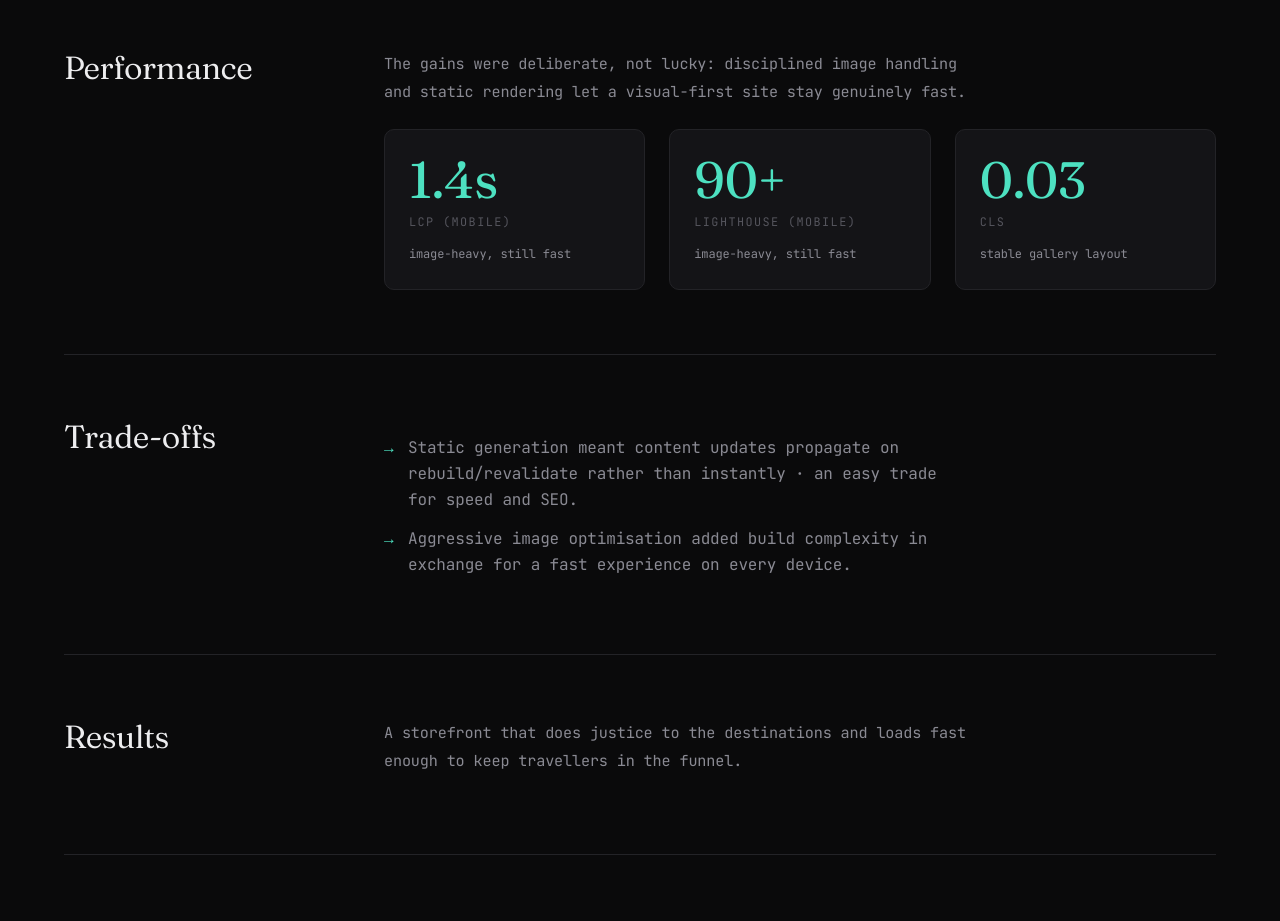
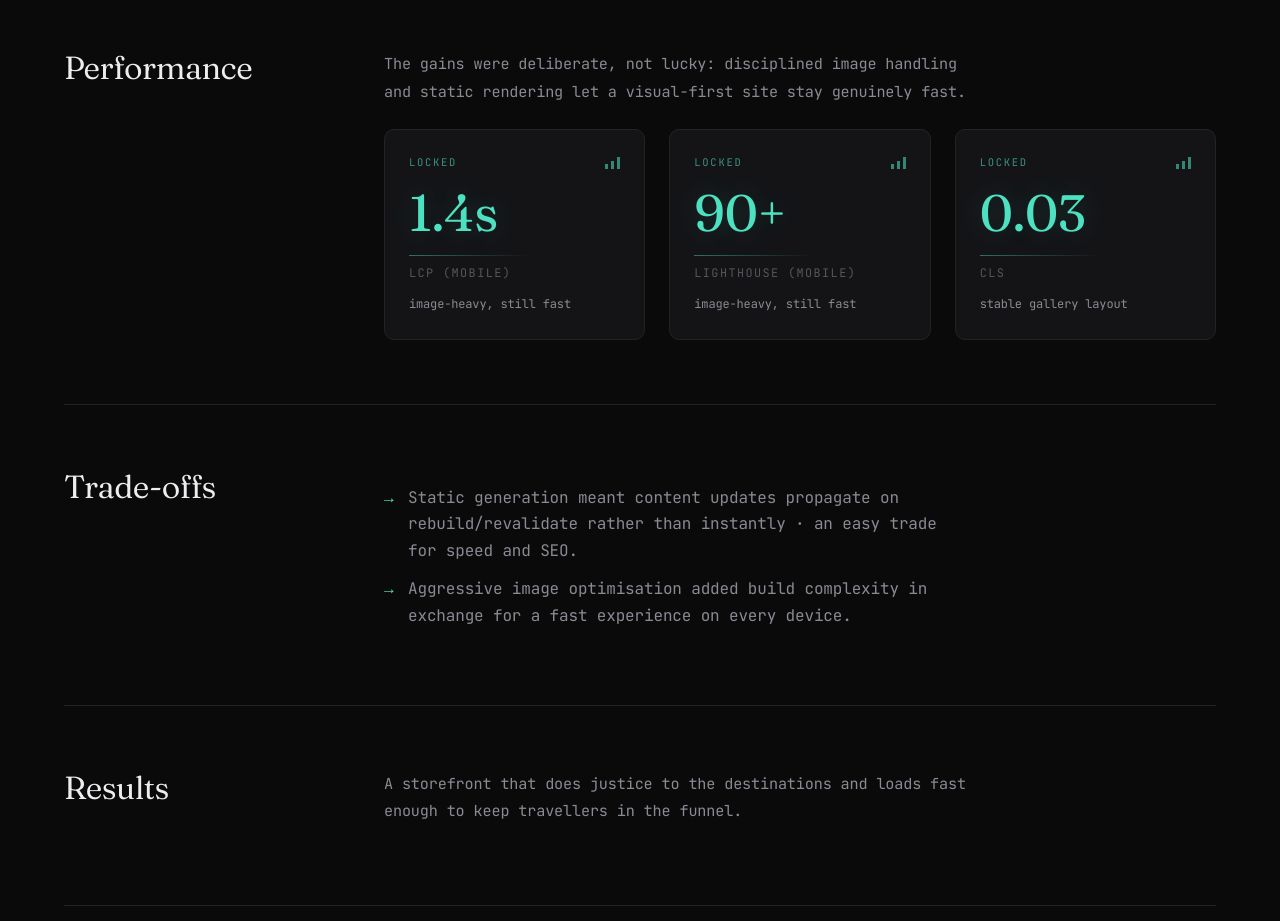
Before and after one commit to Pilag6/pila.dev, a React (Vite) app: page /work/descubre-balcanes in a window 1280 px wide. Shown: the part 2740-3661 px from the top of the page. Built offline with nearby package versions, Linux system fonts and the light colour scheme.

Commit message:
feat: Introduce SectionSignalTuning component to enhance visual representation of signal concepts; update MetricCounter for improved display and animation feedback

```diff
--- a/src/redesign/SignalShowcase.jsx
+++ b/src/redesign/SignalShowcase.jsx
@@ -42,6 +42,17 @@ const POSITIONING_STATEMENT =
     "I turn ambiguous product ideas into resilient, performant frontends.";
 const SCROLL_TEXT_INITIAL_LETTERS = 5;
 const AIRPORT_BOARD_CHARS = "ABCDEFGHIJKLMNOPQRSTUVWXYZ0123456789.+%";
+
+const SECTION_TUNING_LINES = [
+    "IDEA → SYSTEM",
+    "NOISE → SIGNAL",
+    "PRINCIPLE → EVIDENCE",
+    "OUTPUT → LEVERAGE",
+    "SKILL → SYSTEM",
+    "TOOLS → JUDGMENT",
+    "CRAFT → OUTCOME",
+    "PROOF → TRUST",
+];
 
 function ScrollRevealLetter({ char, index, progress, total }) {
     const start = (index - SCROLL_TEXT_INITIAL_LETTERS) / total;
@@ -218,6 +229,41 @@ function AirportBoardValue({ value }) {
     );
 }
 
+function SectionSignalTuning({ label }) {
+    const ref = useRef(null);
+    const reduceMotion = useReducedMotion();
+    const { scrollYProgress } = useScroll({
+        target: ref,
+        offset: ["start 88%", "end 42%"],
+    });
+    const lineScale = useTransform(scrollYProgress, [0, 0.52, 1], [0.18, 1, 0.34]);
+    const lineOpacity = useTransform(scrollYProgress, [0, 0.4, 1], [0.16, 0.78, 0.24]);
+    const noiseOpacity = useTransform(scrollYProgress, [0, 0.45, 1], [0.55, 0.08, 0.24]);
+    const dotLeft = useTransform(scrollYProgress, [0, 1], ["0%", "100%"]);
+
+    return (
+        <div className="sg-tuning" ref={ref} aria-hidden="true">
+            <div className="sg-tuning__inner">
+                <div className="sg-tuning__track">
+                    <motion.div
+                        className="sg-tuning__line"
+                        style={reduceMotion ? undefined : { scaleX: lineScale, opacity: lineOpacity }}
+                    />
+                    <motion.div
+                        className="sg-tuning__noise"
+                        style={reduceMotion ? undefined : { opacity: noiseOpacity }}
+                    />
+                    <motion.div
+                        className="sg-tuning__dot"
+                        style={reduceMotion ? undefined : { left: dotLeft }}
+                    />
+                </div>
+                <span className="sg-tuning__label sg-mono-label">{label}</span>
+            </div>
+        </div>
+    );
+}
+
 export default function SignalShowcase() {
     useLenis();
 
@@ -313,6 +359,8 @@ export default function SignalShowcase() {
                 </div>
             </header>
 
+            <SectionSignalTuning label={SECTION_TUNING_LINES[0]} />
+
             {/* ---------- POSITIONING ---------- */}
             <section className="sg-section">
                 <div className="sg-shell">
@@ -336,6 +384,8 @@ export default function SignalShowcase() {
                     </div>
                 </div>
             </section>
+
+            <SectionSignalTuning label={SECTION_TUNING_LINES[1]} />
 
             {/* ---------- PHILOSOPHY ---------- */}
             <section className="sg-section" id="philosophy">
@@ -361,6 +411,8 @@ export default function SignalShowcase() {
                 </div>
             </section>
 
+            <SectionSignalTuning label={SECTION_TUNING_LINES[2]} />
+
             {/* ---------- SELECTED WORK ---------- */}
             <section className="sg-section" id="work">
                 <div className="sg-shell">
@@ -376,17 +428,27 @@ export default function SignalShowcase() {
                 </div>
             </section>
 
+            <SectionSignalTuning label={SECTION_TUNING_LINES[3]} />
+
             {/* ---------- CAPABILITIES ---------- */}
             <Capabilities />
+
+            <SectionSignalTuning label={SECTION_TUNING_LINES[4]} />
 
             {/* ---------- STACK ---------- */}
             <Stack />
 
+            <SectionSignalTuning label={SECTION_TUNING_LINES[5]} />
+
             {/* ---------- JOURNEY ---------- */}
             <Journey />
 
+            <SectionSignalTuning label={SECTION_TUNING_LINES[6]} />
+
             {/* ---------- PROOF ---------- */}
             <Proof />
+
+            <SectionSignalTuning label={SECTION_TUNING_LINES[7]} />
 
             {/* ---------- CONTACT ---------- */}
             <section className="sg-section" id="contact">
--- a/src/redesign/components/MetricCounter.jsx
+++ b/src/redesign/components/MetricCounter.jsx
@@ -10,31 +10,50 @@ export default function MetricCounter({ value, suffix = "", decimals = 0, label,
     const ref = useRef(null);
     const inView = useInView(ref, { once: true, margin: "-20%" });
     const [display, setDisplay] = useState(reduce ? value : 0);
+    const [locked, setLocked] = useState(reduce);
 
     useEffect(() => {
         if (!inView || reduce) {
-            if (reduce) setDisplay(value);
+            if (reduce) {
+                setDisplay(value);
+                setLocked(true);
+            }
             return;
         }
         let raf = 0;
         const start = performance.now();
         const duration = 1400;
+        setLocked(false);
         const tick = (now) => {
             const p = Math.min((now - start) / duration, 1);
             const eased = 1 - Math.pow(1 - p, 3);
             setDisplay(value * eased);
-            if (p < 1) raf = requestAnimationFrame(tick);
+            if (p < 1) {
+                raf = requestAnimationFrame(tick);
+                return;
+            }
+            setDisplay(value);
+            setLocked(true);
         };
         raf = requestAnimationFrame(tick);
         return () => cancelAnimationFrame(raf);
     }, [inView, reduce, value]);
 
     return (
-        <div className="sg-metric" ref={ref}>
-            <div className="sg-metric__value">
+        <div className="sg-metric" ref={ref} data-locked={locked}>
+            <div className="sg-metric__hud" aria-hidden="true">
+                <span>{locked ? "LOCKED" : "CALIBRATING"}</span>
+                <span className="sg-metric__signal">
+                    <span />
+                    <span />
+                    <span />
+                </span>
+            </div>
+            <div className="sg-metric__value" aria-label={`${value.toFixed(decimals)}${suffix}`}>
                 {display.toFixed(decimals)}
                 {suffix}
             </div>
+            <div className="sg-metric__trace" aria-hidden="true" />
             <div className="sg-mono-label" style={{ marginTop: 8 }}>
                 {label}
             </div>
--- a/src/redesign/signal.css
+++ b/src/redesign/signal.css
@@ -174,6 +174,70 @@
 .sg-section {
     padding-block: var(--section-pad);
     position: relative;
+}
+
+.sg-tuning {
+    pointer-events: none;
+    position: relative;
+    z-index: 1;
+    margin-block: calc(var(--section-pad) * -0.46);
+}
+
+.sg-tuning__inner {
+    position: relative;
+    max-width: var(--content-max);
+    height: clamp(72px, 10vw, 124px);
+    margin-inline: auto;
+    padding-inline: clamp(20px, 5vw, 64px);
+    overflow: hidden;
+}
+
+.sg-tuning__track {
+    position: absolute;
+    top: 18%;
+    bottom: 18%;
+    left: clamp(20px, 5vw, 64px);
+    right: clamp(20px, 5vw, 64px);
+}
+
+.sg-tuning__line {
+    position: absolute;
+    top: 50%;
+    left: 0;
+    right: 0;
+    height: 1px;
+    background: linear-gradient(90deg, transparent, var(--sg-accent), transparent);
+    transform-origin: left center;
+    box-shadow: 0 0 24px rgba(77, 225, 193, 0.34);
+}
+
+.sg-tuning__noise {
+    position: absolute;
+    inset: 0;
+    background:
+        repeating-linear-gradient(90deg, rgba(77, 225, 193, 0.13) 0 1px, transparent 1px 18px),
+        repeating-linear-gradient(0deg, rgba(237, 237, 239, 0.05) 0 1px, transparent 1px 11px);
+    mask-image: radial-gradient(ellipse at center, #000 0 42%, transparent 74%);
+    -webkit-mask-image: radial-gradient(ellipse at center, #000 0 42%, transparent 74%);
+}
+
+.sg-tuning__dot {
+    position: absolute;
+    top: calc(50% - 4px);
+    left: 0;
+    width: 8px;
+    height: 8px;
+    border-radius: 999px;
+    background: var(--sg-accent);
+    box-shadow: 0 0 24px rgba(77, 225, 193, 0.75);
+    transform: translateX(-50%);
+}
+
+.sg-tuning__label {
+    position: absolute;
+    top: calc(50% + 14px);
+    right: clamp(20px, 5vw, 64px);
+    color: rgba(77, 225, 193, 0.72);
 }
 
 /* ---------- nav ---------- */
@@ -906,22 +970,92 @@
     margin-top: var(--sp-6);
 }
 .sg-metric {
+    position: relative;
+    overflow: hidden;
     border: 1px solid var(--sg-line);
     border-radius: 10px;
     padding: var(--sp-6);
     background: var(--sg-surface);
 }
+.sg-metric::before {
+    content: "";
+    position: absolute;
+    inset: 0;
+    background:
+        linear-gradient(120deg, transparent 0 42%, rgba(77, 225, 193, 0.12) 50%, transparent 58% 100%),
+        repeating-linear-gradient(0deg, rgba(255, 255, 255, 0.035) 0 1px, transparent 1px 8px);
+    opacity: 0;
+    transform: translateX(-100%);
+    pointer-events: none;
+}
+.sg-metric[data-locked="false"]::before {
+    animation: sg-metric-scan 1.4s var(--ease-signal) forwards;
+    opacity: 1;
+}
+.sg-metric__hud {
+    display: flex;
+    align-items: center;
+    justify-content: space-between;
+    gap: var(--sp-3);
+    margin-bottom: var(--sp-4);
+    color: rgba(77, 225, 193, 0.62);
+    font-family: var(--sg-mono);
+    font-size: 0.66rem;
+    letter-spacing: 0.16em;
+    text-transform: uppercase;
+}
+.sg-metric__signal {
+    display: inline-flex;
+    align-items: end;
+    gap: 3px;
+    height: 12px;
+}
+.sg-metric__signal span {
+    display: block;
+    width: 3px;
+    height: 5px;
+    background: currentColor;
+    opacity: 0.35;
+}
+.sg-metric__signal span:nth-child(2) { height: 8px; }
+.sg-metric__signal span:nth-child(3) { height: 12px; }
+.sg-metric[data-locked="true"] .sg-metric__signal span { opacity: 0.9; }
 .sg-metric__value {
+    position: relative;
     font-family: var(--sg-display);
     font-size: clamp(2.2rem, 4vw, 3.2rem);
     line-height: 1;
     color: var(--sg-accent);
+    font-variant-numeric: tabular-nums;
+    text-shadow: 0 0 28px rgba(77, 225, 193, 0.2);
+}
+.sg-metric__trace {
+    position: relative;
+    width: min(120px, 72%);
+    height: 1px;
+    margin-top: var(--sp-4);
+    background: linear-gradient(90deg, var(--sg-accent), transparent);
+    opacity: 0.45;
+    transform-origin: left center;
+}
+.sg-metric[data-locked="false"] .sg-metric__trace {
+    animation: sg-metric-trace 1.4s var(--ease-signal) both;
 }
 .sg-metric__delta {
     font-family: var(--sg-mono);
     font-size: 0.75rem;
     color: var(--sg-muted);
     margin-top: var(--sp-3);
+}
+@keyframes sg-metric-scan {
+    0% { transform: translateX(-100%); opacity: 0; }
+    18% { opacity: 1; }
+    100% { transform: translateX(100%); opacity: 0; }
+}
+@keyframes sg-metric-trace {
+    0% { transform: scaleX(0.16); opacity: 0.18; }
+    68% { transform: scaleX(1); opacity: 0.72; }
+    100% { transform: scaleX(0.72); opacity: 0.45; }
 }
 
 /* before / after compare */
```
